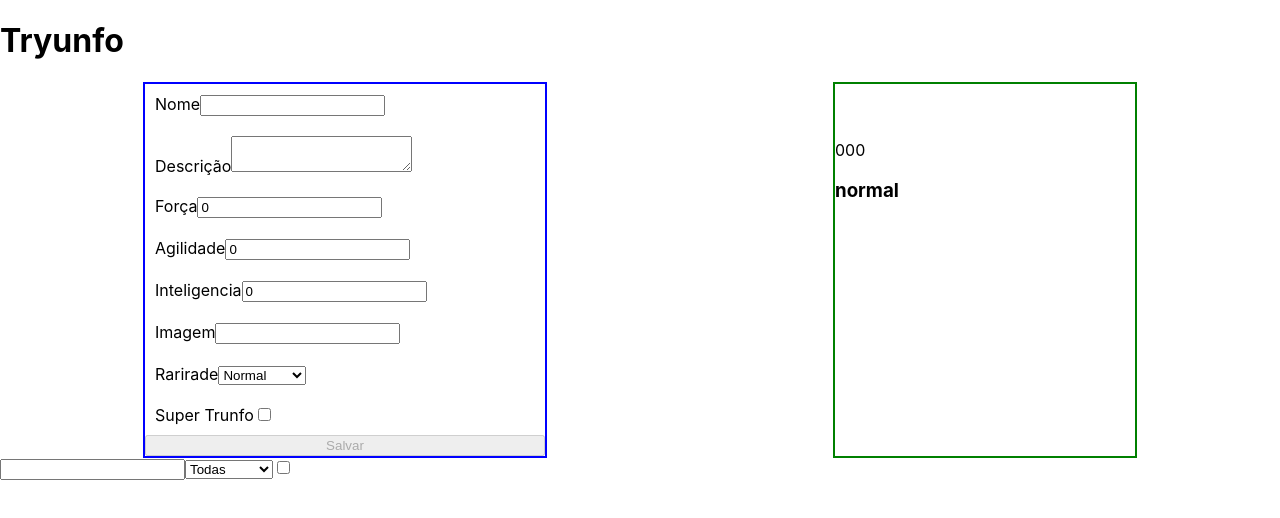
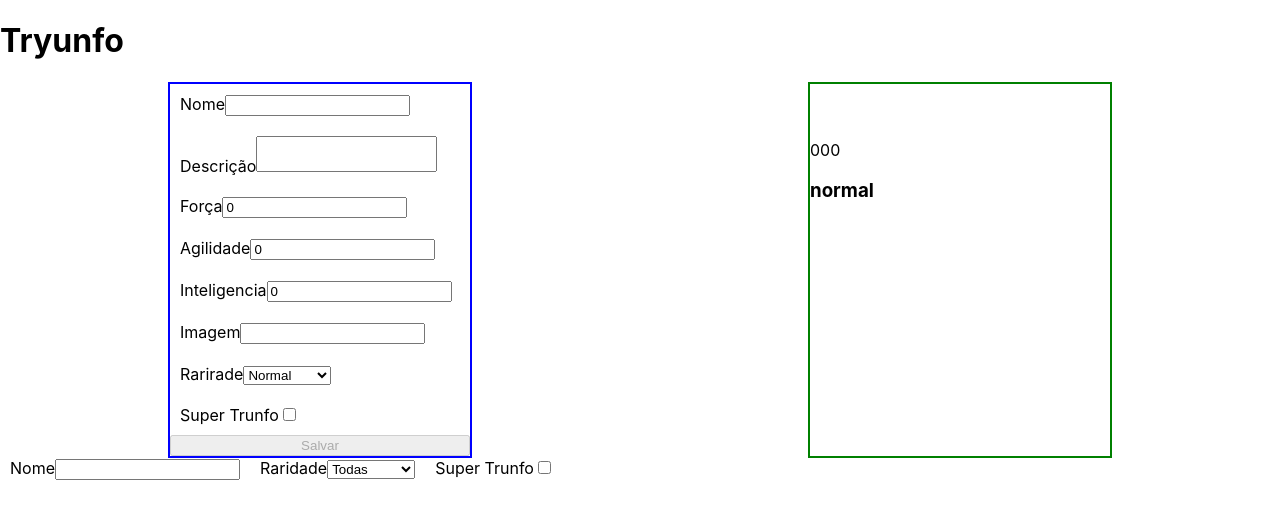
Before and after one commit to LucasLisboaMotta/Tryunfo, a React (Create React App) app: page / in a window 1280 px wide. Shown: the top 518 px of the page. Built offline with nearby package versions, Linux system fonts and the light colour scheme.

Commit message:
mudanças no form parte 1

```diff
--- a/public/index.html
+++ b/public/index.html
@@ -1,5 +1,5 @@
 <!DOCTYPE html>
-<html lang="en">
+<html lang="pt-BR">
   <head>
     <meta charset="utf-8" />
     <link rel="icon" href="%PUBLIC_URL%/favicon.ico" />
@@ -9,7 +9,7 @@
       name="description"
       content="Web site created using create-react-app"
     />
-    <link rel="apple-touch-icon" href="%PUBLIC_URL%/logo192.png" />
+    <link rel="&#9876" href="%PUBLIC_URL%/logo192.png" />
     <!--
       Notice the use of %PUBLIC_URL% in the tags above.
       It will be replaced with the URL of the `public` folder during the build.
@@ -19,7 +19,7 @@
       work correctly both with client-side routing and a non-root public URL.
       Learn how to configure a non-root public URL by running `npm run build`.
     -->
-    <title>React App</title>
+    <title>Triunfo</title>
   </head>
   <body>
     <noscript>You need to enable JavaScript to run this app.</noscript>
--- a/src/App.js
+++ b/src/App.js
@@ -55,7 +55,6 @@ class App extends React.Component {
       const sunNumbers = numbers.reduce((acc, number) => acc + Number(number), 0);
       const duzentos = 210;
       const bool = !(sunNumbers <= duzentos && trueString && trueNumber);
-      console.log(bool);
       return { isSaveButtonDisabled: bool };
     });
   }
@@ -215,11 +214,11 @@ class App extends React.Component {
             />
             <InputSelectFilter
               onInputChange={ this.teste1 }
-              inputTextFilter={ inputSelectFilter }
+              inputSelectFilter={ inputSelectFilter }
             />
             <InputCheckFilter
               onInputChange={ this.teste1 }
-              inputTextFilter={ inputCheckFilter }
+              inputCheckFilter={ inputCheckFilter }
             />
           </div>
           <section className="bot">
--- a/src/components/Form.css
+++ b/src/components/Form.css
@@ -2,9 +2,13 @@ form {
   border: blue solid 2px;
   display: flex;
   flex-direction: column;
-  width: 400px;
+  width: 300px;
 }
 
 label {
   margin: 10px;
 }
+
+textarea {
+  resize: none;
+}
--- a/src/components/Form.js
+++ b/src/components/Form.js
@@ -58,6 +58,7 @@ class Form extends React.Component {
             data-testid="description-input"
             value={ cardDescription }
             onChange={ onInputChange }
+            maxLength="200"
           />
         </label>
 
@@ -120,7 +121,7 @@ class Form extends React.Component {
           >
             <option value="normal">Normal</option>
             <option value="raro">Raro</option>
-            <option Value="muito raro">Muito Raro</option>
+            <option value="muito raro">Muito Raro</option>
           </select>
         </label>
 
--- a/src/components/InputCheckFilter.js
+++ b/src/components/InputCheckFilter.js
@@ -8,6 +8,8 @@ class InputCheckFilter extends React.Component {
       inputCheckFilter,
     } = this.props;
     return (
+      <label htmlFor="inputCheckFilter">
+        Super Trunfo
         <input
           type="checkbox"
           data-testid="trunfo-filter"
@@ -15,6 +17,7 @@ class InputCheckFilter extends React.Component {
           value={ inputCheckFilter }
           name="inputCheckFilter"
         />
+      </label>
     );
   }
 }
--- a/src/components/InputSelectFilter.js
+++ b/src/components/InputSelectFilter.js
@@ -8,6 +8,8 @@ class InputSelectFilter extends React.Component {
       inputSelectFilter,
     } = this.props;
     return (
+      <label htmlFor="inputSelectFilter">
+        Raridade
         <select
           data-testid="rare-filter"
           onChange={ onInputChange }
@@ -19,6 +21,7 @@ class InputSelectFilter extends React.Component {
           <option value="raro">Raro</option>
           <option value="muito raro">Muito Raro</option>
         </select>
+      </label>
     );
   }
 }
--- a/src/components/InputTextFilter.js
+++ b/src/components/InputTextFilter.js
@@ -8,6 +8,8 @@ class InputTextFilter extends React.Component {
       inputTextFilter,
     } = this.props;
     return (
+      <label htmlFor="inputTextFilter">
+        Nome
         <input
           data-testid="name-filter"
           type="text"
@@ -15,6 +17,7 @@ class InputTextFilter extends React.Component {
           value={ inputTextFilter }
           name="inputTextFilter"
         />
+      </label>
     );
   }
 }
```
Lines whose indentation alone changed are shown as unchanged.
